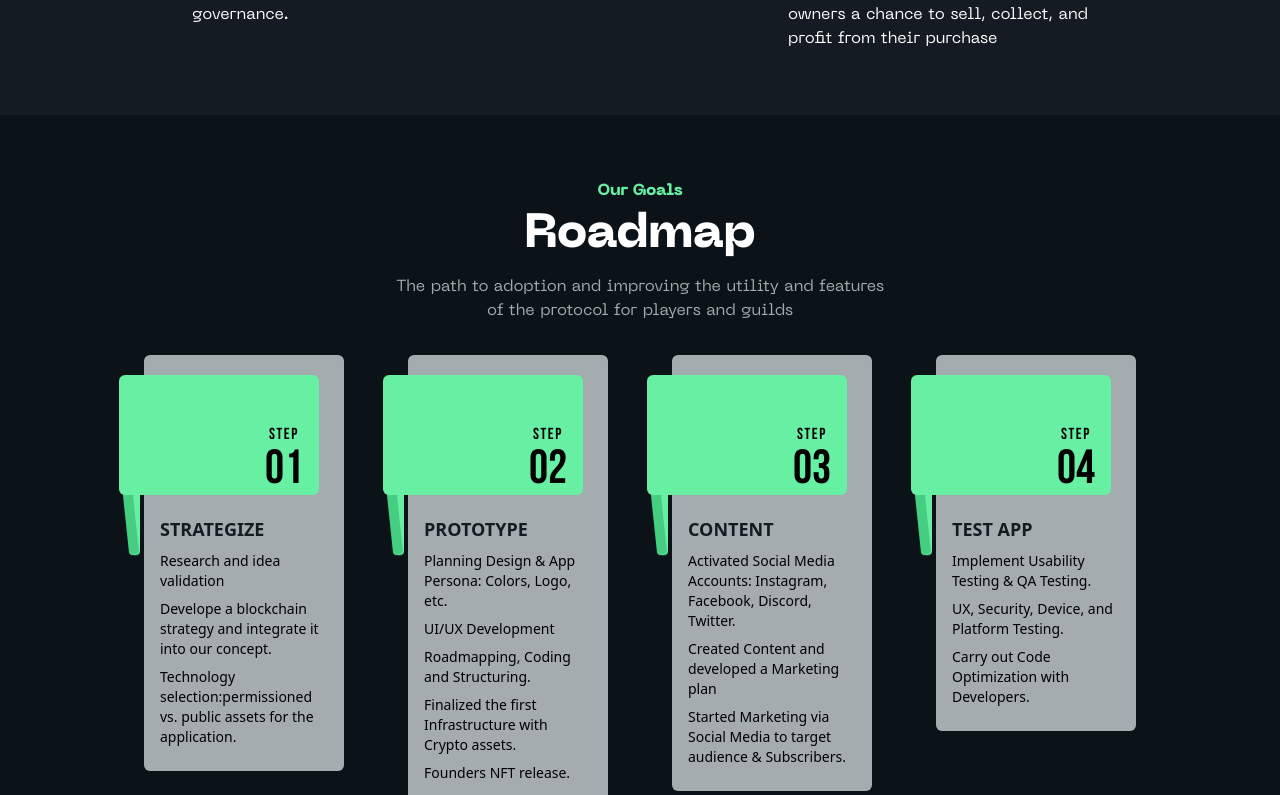
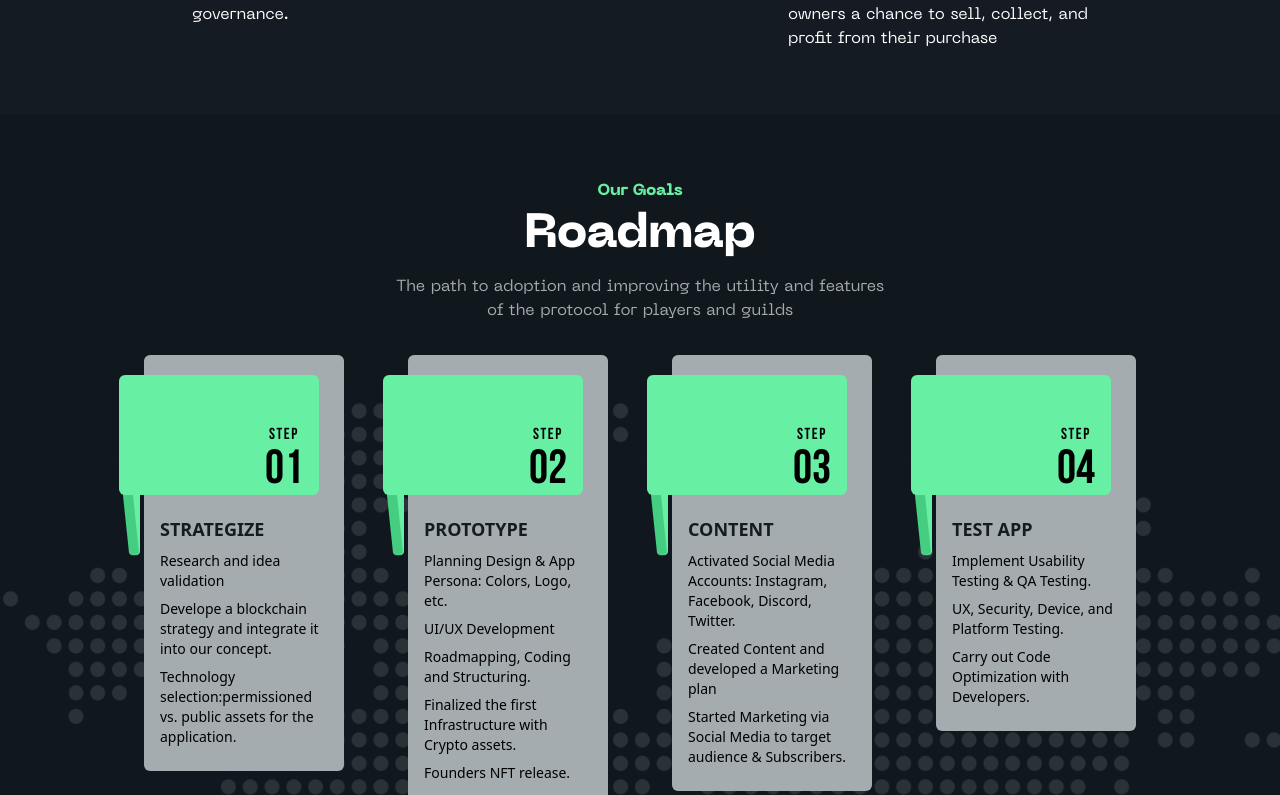
Before and after one commit to Theo-flux/onto3, a React (Vite) app: page / in a window 1280 px wide. Shown: the part 1525-2320 px from the top of the page. Built offline with nearby package versions, Linux system fonts and the light colour scheme.

Commit message:
bug fixes

```diff
--- a/src/App.jsx
+++ b/src/App.jsx
@@ -1,8 +1,29 @@
-import { useState } from 'react'
+import { useEffect } from 'react'
 import { Footer, Home, Navbar, About, Video, AppComing, Faq, Roadmap } from '../src/components';
 import "./assets/css/onto3.css";
 
 function App() {
+
+  function reveal() {
+    var reveals = document.querySelectorAll(".reveal");
+    for (var i = 0; i < reveals.length; i++) {
+      var windowHeight = window.innerHeight;
+      var elementTop = reveals[i].getBoundingClientRect().top;
+      var elementVisible = 200;
+      if (elementTop < windowHeight - elementVisible) {
+        reveals[i].classList.add("active");
+      } else {
+        reveals[i].classList.remove("active");
+      }
+    }
+  }
+  useEffect(() => {
+    window.addEventListener('scroll', () => {
+      reveal();
+    })
+  })
+
+  reveal();
 
   return (
     <div className="">
--- a/src/assets/css/main.css
+++ b/src/assets/css/main.css
@@ -6,3 +6,16 @@ html {
     -webkit-tap-highlight-color: transparent;
     scroll-behavior: smooth;
 }
+
+/* animation reveal sections */
+.reveal {
+    position: relative;
+    transform: translateY(150px);
+    opacity: 0;
+    transition: 2s all ease;
+}
+
+.reveal.active {
+    transform: translateY(0);
+    opacity: 1;
+}
--- a/src/components/footer/Footer.jsx
+++ b/src/components/footer/Footer.jsx
@@ -53,29 +53,29 @@ const onto3 = [
         ]
     },
 
-    {
-        id: "2",
-        category: "Resources",
-        items: [
-            {
-                id: "1",
-                name: "Help Center",
-                link: "#"
-            },
+    // {
+    //     id: "2",
+    //     category: "Resources",
+    //     items: [
+    //         {
+    //             id: "1",
+    //             name: "Help Center",
+    //             link: "#"
+    //         },
 
-            {
-                id: "2",
-                name: "NewsLetter",
-                link: "#"
-            },
+    //         {
+    //             id: "2",
+    //             name: "NewsLetter",
+    //             link: "#"
+    //         },
 
-            {
-                id: "3",
-                name: "Docs",
-                link: "#"
-            }
-        ]
-    },
+    //         {
+    //             id: "3",
+    //             name: "Docs",
+    //             link: "#"
+    //         }
+    //     ]
+    // },
 
     {
         id: "3",
--- a/src/components/roadmap/Roadmap.jsx
+++ b/src/components/roadmap/Roadmap.jsx
@@ -1,6 +1,7 @@
 import React from 'react'
 import { Div, Section, SubTitle, Text, Tag } from '../../shared';
 import {mapData} from "./roadmapData";
+import map from '../../images/map.png'
 
 const Card = ({item}) => {
 
@@ -20,7 +21,7 @@ const Card = ({item}) => {
               {
                 item.items.map((el, index) => {
                   return(
-                    <p className={`mb-2`}>{el}</p>
+                    <p key={index} className={`mb-2`}>{el}</p>
                   )
                 })
               }
@@ -39,7 +40,15 @@ const Card = ({item}) => {
 
 function Roadmap() {
   return (
-    <Section id="roadmap" className={"bg-bunker"}>
+    <Section id="roadmap" className={"bg-bunker"}
+      style={{
+        background: `url(${map})`,
+        boxShadow: 'inset 0 0 0 100vmax #151B2290',
+        backgroundPosition: 'center',
+        backgroundSize: 'contain',
+        backgroundRepeat: 'no-repeat'
+      }}
+    >
       <Div>
         <div className="">
           <div className="text-center mb-8">
--- a/src/components/video/Video.jsx
+++ b/src/components/video/Video.jsx
@@ -8,7 +8,7 @@ function Video() {
     <Section className="bg-black">
         <Div>
             <div className="flex flex-col md:flex-row md:justify-between items-center w-full mx-auto max-w-4xl">
-            <iframe src="https://drive.google.com/file/d/1cfP4uMaFIRpFK4bAIujc7eYhszfGOqIv/preview" frameborder="0" width="100%" height="480px" allow="autoplay;"></iframe>
+            <iframe src="https://drive.google.com/file/d/1cfP4uMaFIRpFK4bAIujc7eYhszfGOqIv/preview" frameBorder="0" width="100%" height="480px" allow="autoplay;"></iframe>
             </div>
         </Div>
     </Section>
--- a/src/shared/containers/Section.jsx
+++ b/src/shared/containers/Section.jsx
@@ -2,7 +2,7 @@ import React from 'react';
 
 const Section = ({children, className, ...restProps}) => {
     return(
-        <section {...restProps} className={`${className}`}>
+        <section {...restProps} className={`reveal ${className}`}>
             { children }
         </section>
     )
```
Also changed, not shown: src/images/map.png.
